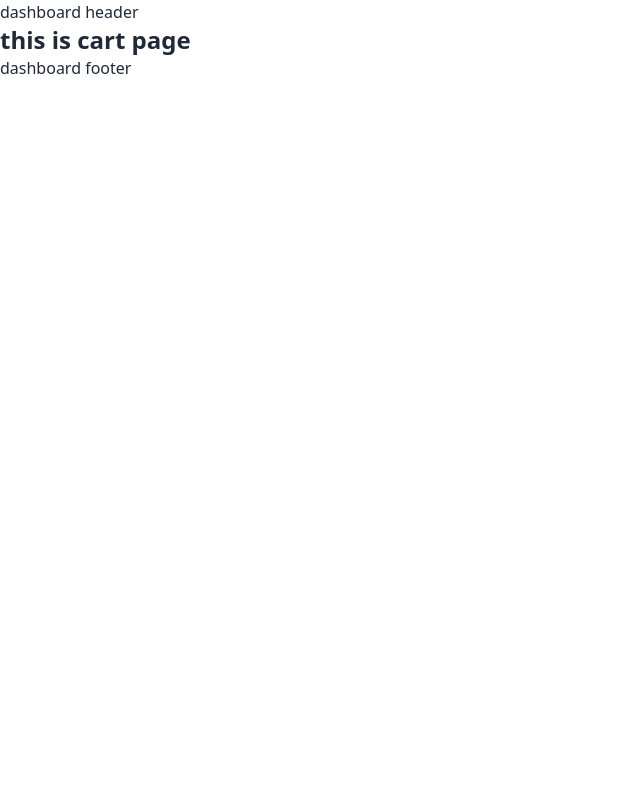
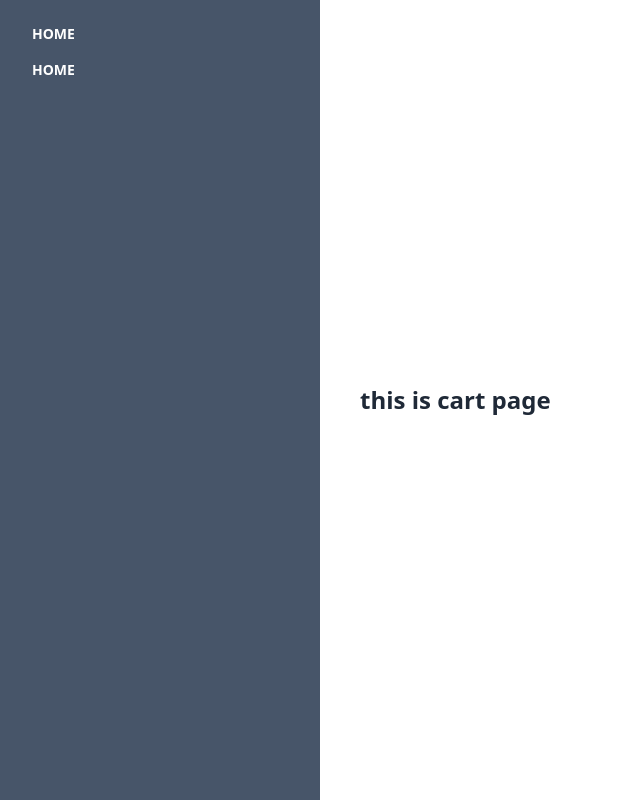
Before and after one commit to 14HAK/mern_2023_resturent_client, a React (Vite) app: page /dashboard in a window 1280 px wide. Shown: the whole page, without its empty margins (0-640 px from the left). Built offline with nearby package versions, Linux system fonts and the light colour scheme; no server answers.

Commit message:
some modification

```diff
--- a/src/Dashboard.jsx
+++ b/src/Dashboard.jsx
@@ -2,11 +2,35 @@ import { Link, Outlet } from 'react-router-dom';
 
 const Dashboard = () => {
   return (
-    <>
-      <header>dashboard header</header>
-      <Outlet></Outlet>
-      <footer>dashboard footer</footer>
-    </>
+    <div className='grid grid-cols-12 items-center'>
+      <header className='col-span-3'>
+        <div className='drawer lg:drawer-open'>
+          <input id='my-drawer-2' type='checkbox' className='drawer-toggle' />
+          <div className='drawer-content flex flex-col items-center justify-center'>
+            <label
+              htmlFor='my-drawer-2'
+              className='btn btn-neutral drawer-button lg:hidden'
+            >
+              Open
+            </label>
+          </div>
+          <div className='drawer-side'>
+            <label htmlFor='my-drawer-2' className='drawer-overlay'></label>
+            <ul className='menu p-4 w-80 h-full bg-slate-600 text-white'>
+              <li className='hover:bg-slate-200 hover:text-slate-800 font-semibold rounded-md duration-500'>
+                <Link to={'/home'}>HOME</Link>
+              </li>
+              <li className='hover:bg-slate-200 hover:text-slate-800 font-semibold rounded-md duration-500'>
+                <Link to={'/home'}>HOME</Link>
+              </li>
+            </ul>
+          </div>
+        </div>
+      </header>
+      <main className='col-span-9 p-10 rounded-md'>
+        <Outlet></Outlet>
+      </main>
+    </div>
   );
 };
 
--- a/src/component/cart/Cart.jsx
+++ b/src/component/cart/Cart.jsx
@@ -1,4 +1,10 @@
+import { useContext } from 'react';
+import { MyContext } from '../../context/Context';
+
 const Cart = () => {
+  const { cart } = useContext(MyContext);
+  console.log(cart);
+
   return (
     <div>
       <p className='text-2xl font-bold'>this is cart page</p>
--- a/src/component/header/Navbar.jsx
+++ b/src/component/header/Navbar.jsx
@@ -17,25 +17,25 @@ const Navbar = () => {
   return (
     <div className='p-2 bg-slate-700 text-white '>
       <ul className='flex justify-center items-center gap-5 '>
-        <li className='hover:bg-yellow-800 text-2xl'>
+        <li className=' text-2xl'>
           <Link to={'/'}>LOGO</Link>
         </li>
-        <li className='hover:bg-yellow-800'>
+        <li className='hover:underline'>
           <Link to={'/home'}>HOME</Link>
         </li>
-        <li className='hover:bg-yellow-800'>
+        <li className='hover:underline'>
           <Link to={'/contact_us'}>CONTACT-US</Link>
         </li>
-        <li className='hover:bg-yellow-800'>
+        <li className='hover:underline'>
           <Link to={'/dashboard'}>DASHBOARD</Link>
         </li>
-        <li className='hover:bg-yellow-800'>
+        <li className='hover:underline'>
           <Link to={'/our_manu'}>OUR-MANU</Link>
         </li>
-        <li className='hover:bg-yellow-800'>
+        <li className='hover:underline'>
           <Link to={'/demo'}>DEMO</Link>
         </li>
-        <li className='hover:bg-yellow-800'>
+        <li className='hover:underline'>
           <Link to={'/our_shop'}>OUR-SHOP</Link>
         </li>
         <li className='relative mx-5'>
@@ -52,10 +52,10 @@ const Navbar = () => {
           <></>
         ) : (
           <>
-            <li className='hover:bg-yellow-800'>
+            <li className='hover:underline'>
               <Link to={'/signin'}>SIGN-IN</Link>
             </li>
-            <li className='hover:bg-yellow-800'>
+            <li className='hover:underline'>
               <Link to={'/signup'}>SIGN-UP</Link>
             </li>
           </>
--- a/src/component/ourShop/OurShop.jsx
+++ b/src/component/ourShop/OurShop.jsx
@@ -1,3 +1,4 @@
+import Context from '../../context/Context';
 import useFetchManu from '../Hooks/useFetchManu';
 import SectionTitle from '../sectionTitle/SectionTitle';
 import Card from './allItemsCard/Card';
--- a/src/component/ourShop/allItemsCard/Card.jsx
+++ b/src/component/ourShop/allItemsCard/Card.jsx
@@ -1,6 +1,13 @@
+import { useContext } from 'react';
+import { MyContext } from '../../../context/Context';
+
 const Card = ({ item }) => {
+  const { user } = useContext(MyContext);
+
   const handleCartItem = (data) => {
-    fetch('http://localhost:3000/client/cart', {
+    if (user) {
+      data['user'] = user.email;
+      fetch(`http://localhost:3000/client/cart`, {
         method: 'POST',
         headers: {
           'Content-Type': 'application/json',
@@ -9,6 +16,7 @@ const Card = ({ item }) => {
       })
         .then((res) => res.json())
         .then((data) => console.log(data));
+    }
   };
 
   return (
--- a/src/component/popularManu/manuCard/ManuCard.jsx
+++ b/src/component/popularManu/manuCard/ManuCard.jsx
@@ -1,6 +1,14 @@
+import { useContext } from 'react';
+import { MyContext } from '../../../context/Context';
+
 const ManuCard = ({ data }) => {
+  const { user } = useContext(MyContext);
+  console.log(user);
+
   const handleCartItem = (item) => {
-    fetch('http://localhost:3000/client/cart', {
+    if (user) {
+      item['user'] = user.email;
+      fetch(`http://localhost:3000/client/cart`, {
         method: 'POST',
         headers: {
           'Content-Type': 'application/json',
@@ -9,6 +17,7 @@ const ManuCard = ({ data }) => {
       })
         .then((res) => res.json())
         .then((data) => console.log(data));
+    }
   };
 
   return (
```
Lines whose indentation alone changed are shown as unchanged.
